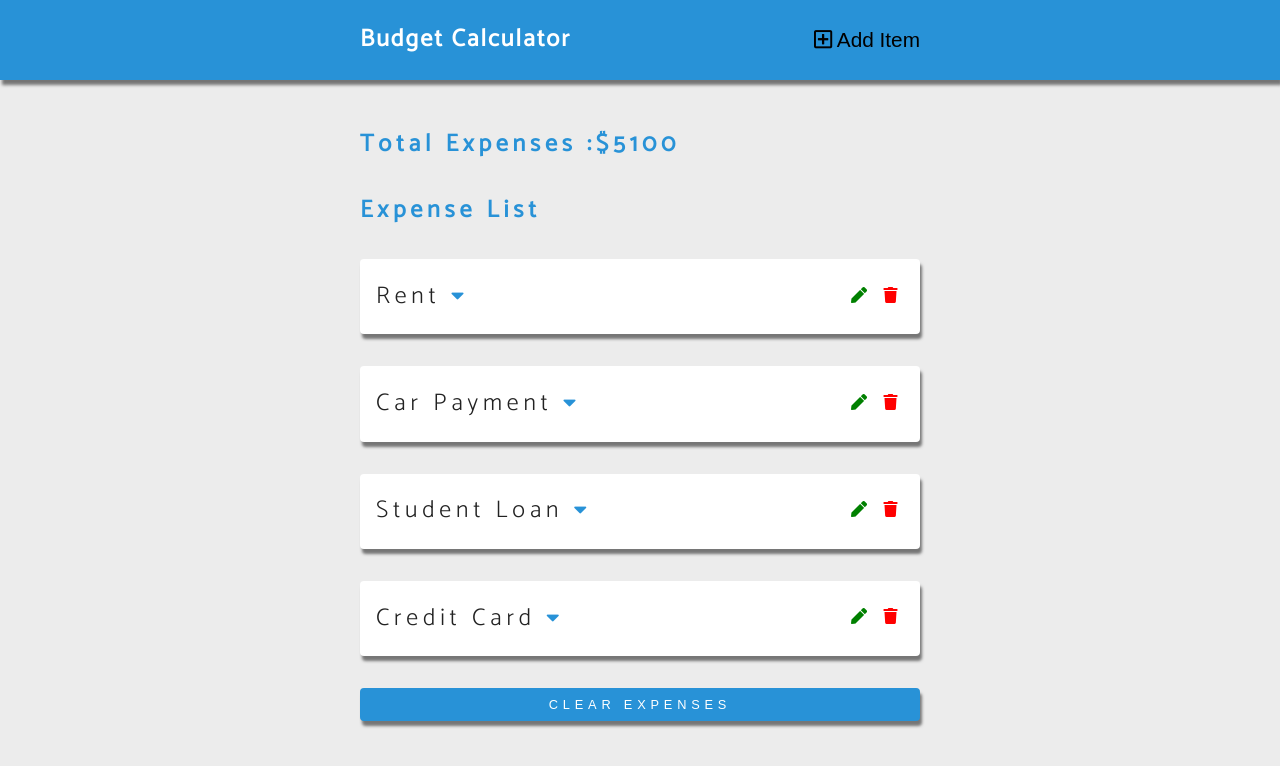
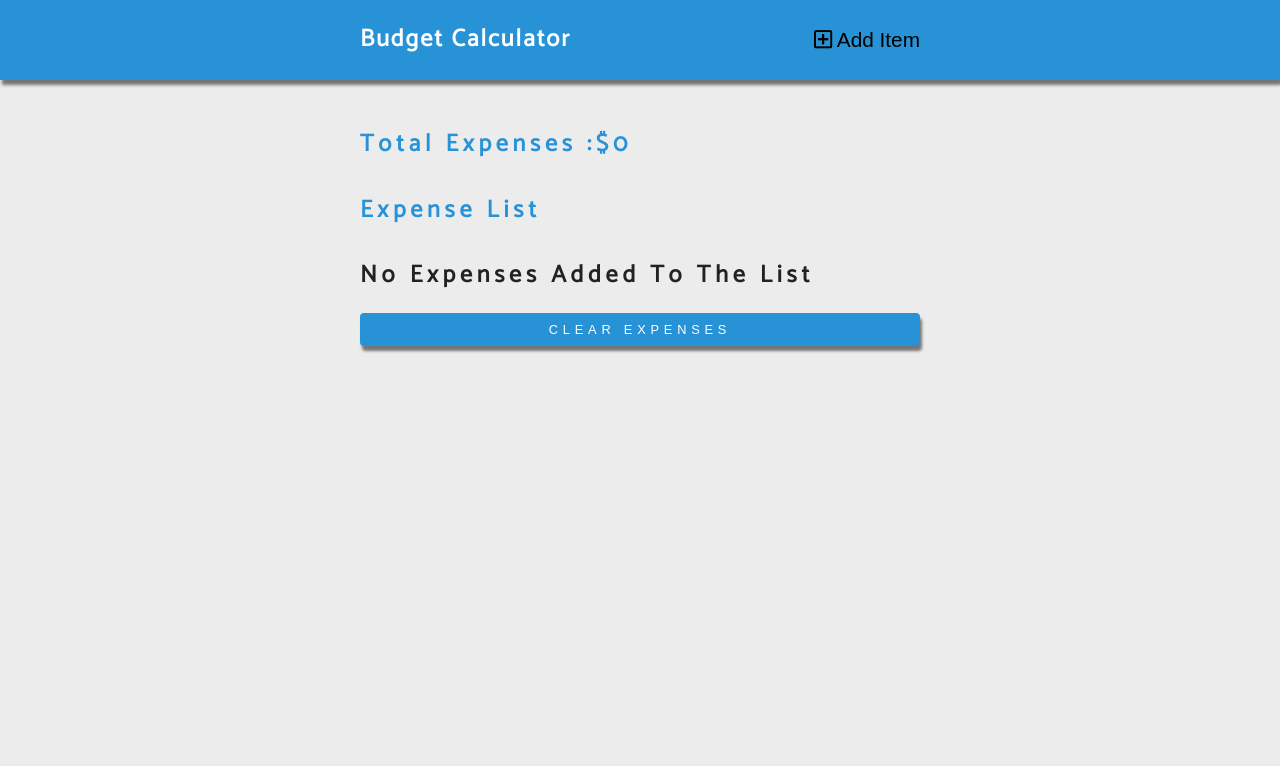
Before and after one commit to BeataJ/budget-calculator-svelte, a Svelte app: page / in a window 1280 px wide. Shown: the top 766 px of the page. Built offline with nearby package versions, Linux system fonts and the light colour scheme.

Commit message:
comment expenses data from file

```diff
--- a/src/App.svelte
+++ b/src/App.svelte
@@ -7,9 +7,9 @@
   import Totals from './Totals.svelte';
   import ExpenseForm from './ExpenseForm.svelte';
   // data
-  import expensesData from './expenses';
+  // import expensesData from './expenses';
   // Veriables
-  let expenses = [...expensesData];
+  let expenses = [];
   // set editing variables
   let setName = '';
   let setAmount = null;
```
